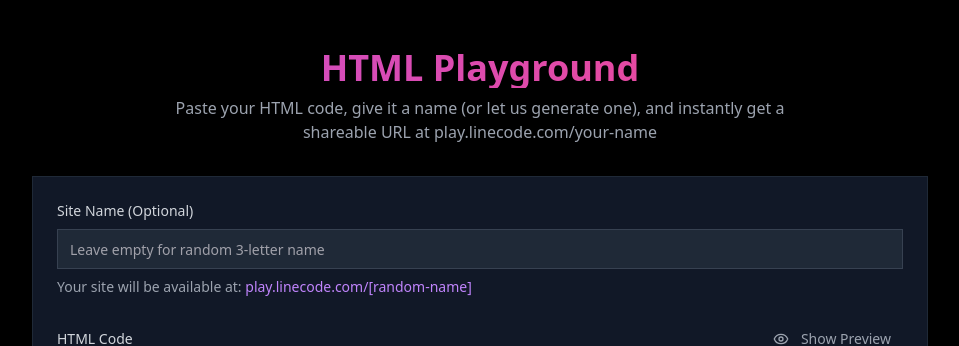
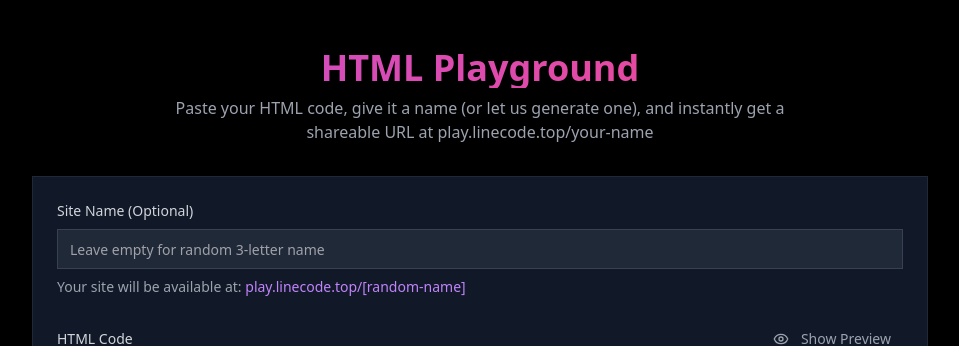
Before and after one commit to LHNB521/linecode-html-playground, a Next.js app: page / in a window 1280 px wide. Shown: the top 346 px of the page, without its empty margins (160-1119 px from the left). Built offline with nearby package versions, Linux system fonts and the light colour scheme; what path would draw is missing.

Commit message:
更新网站 URL，从 play.linecode.com 修改为 play.linecode.top，以统一域名并改善用户体验。

```diff
--- a/app/actions.ts
+++ b/app/actions.ts
@@ -108,7 +108,7 @@ export async function createSite(
   await fs.writeFile(filePath, html, "utf-8")
 
   // Return the URL
-  const url = `https://play.linecode.com/${finalSiteName}`
+  const url = `https://play.linecode.top/${finalSiteName}`
 
   return {
     url,
--- a/app/page.tsx
+++ b/app/page.tsx
@@ -10,7 +10,7 @@ export default function HomePage() {
           </h1>
           <p className="text-gray-400 max-w-2xl mx-auto">
             Paste your HTML code, give it a name (or let us generate one), and instantly get a shareable URL at
-            play.linecode.com/your-name
+            play.linecode.top/your-name
           </p>
         </div>
 
--- a/components/create-site.tsx
+++ b/components/create-site.tsx
@@ -83,7 +83,7 @@ export function CreateSite() {
             />
             <p className="mt-2 text-sm text-gray-400">
               Your site will be available at:{" "}
-              <span className="text-purple-400">play.linecode.com/{siteName || "[random-name]"}</span>
+              <span className="text-purple-400">play.linecode.top/{siteName || "[random-name]"}</span>
             </p>
           </div>
 
```
